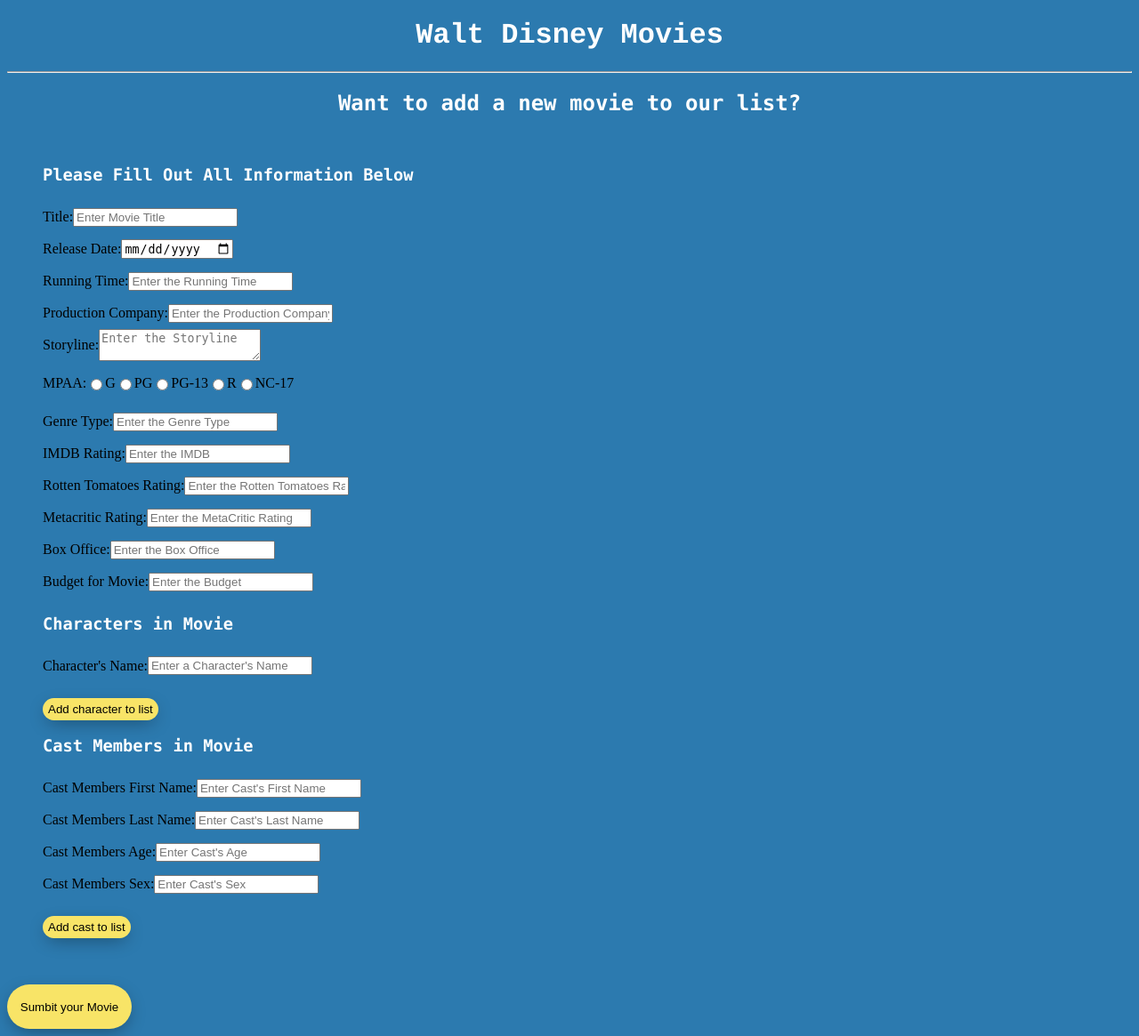
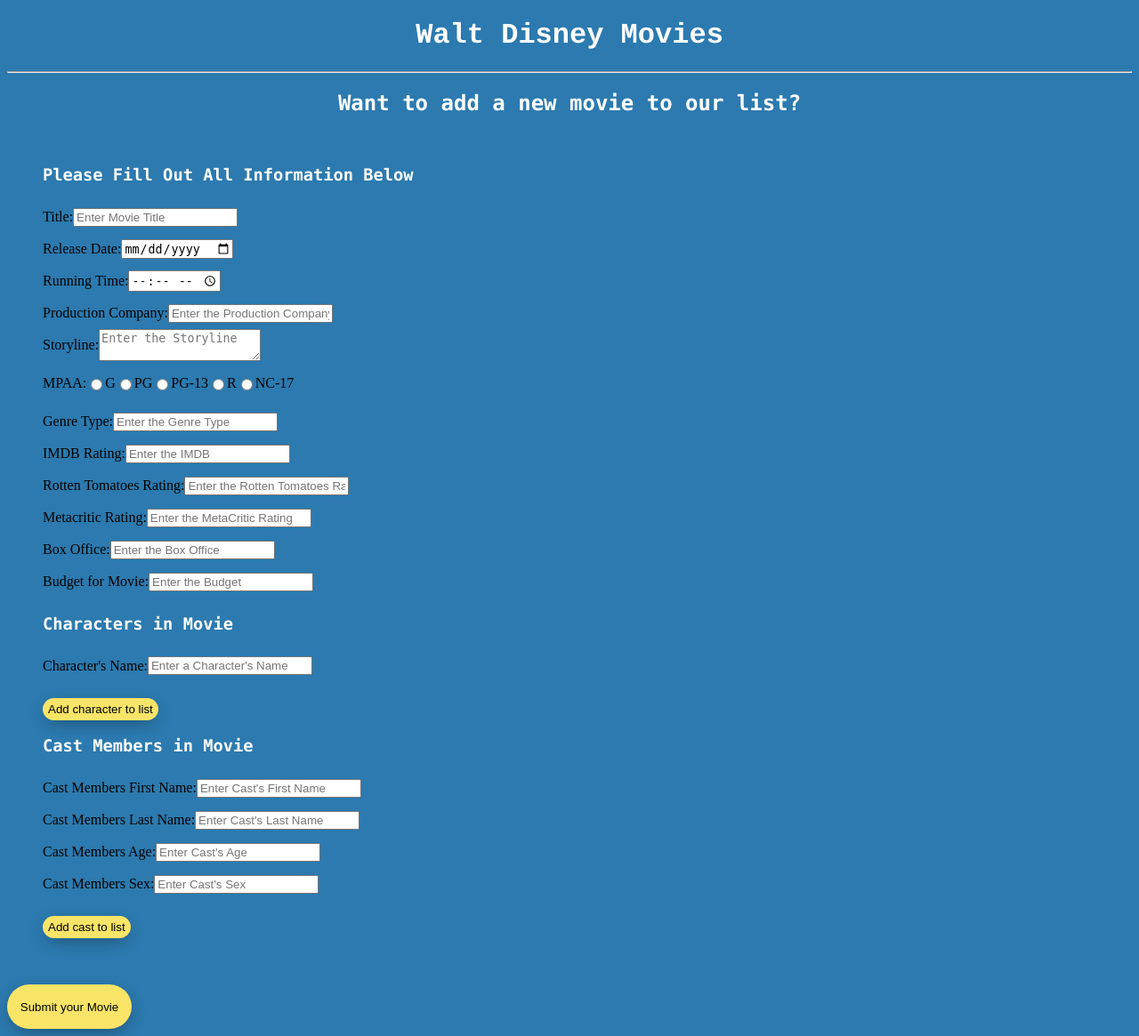
Before and after one commit to Hertca/DatabaseProjectWebsite, a PHP site: page /create.php in a window 1280 px wide. Shown: the whole page at 89% size. Run offline with PHP 8.4, Linux system fonts and the light colour scheme.

Commit message:
Update create.php

```diff
--- a/create.php
+++ b/create.php
@@ -32,7 +32,7 @@ Database Project
                 </li>
                 <li>
                     <label for = "RTime">Running Time:</label>
-                    <input type="text" id = "RTime" placeholder="Enter the Running Time"/><br><br>
+                    <input type="time" id = "RTime"/><br><br>
                 </li>
                 <li>
                     <label for = "PCompany">Production Company:</label>
@@ -130,7 +130,7 @@ Database Project
             <!-- <label for = "title">Title:</label>
             <input type="text" id = "title" name='title'/><br><br> -->
             <br><br>
-            <input class = "finalsubmit" type="submit" value="Sumbit your Movie" onclick = "createList()" />
+            <input class = "finalsubmit" type="submit" value="Submit your Movie" onclick = "createList()" />
 
         </form>
     </div>
```
